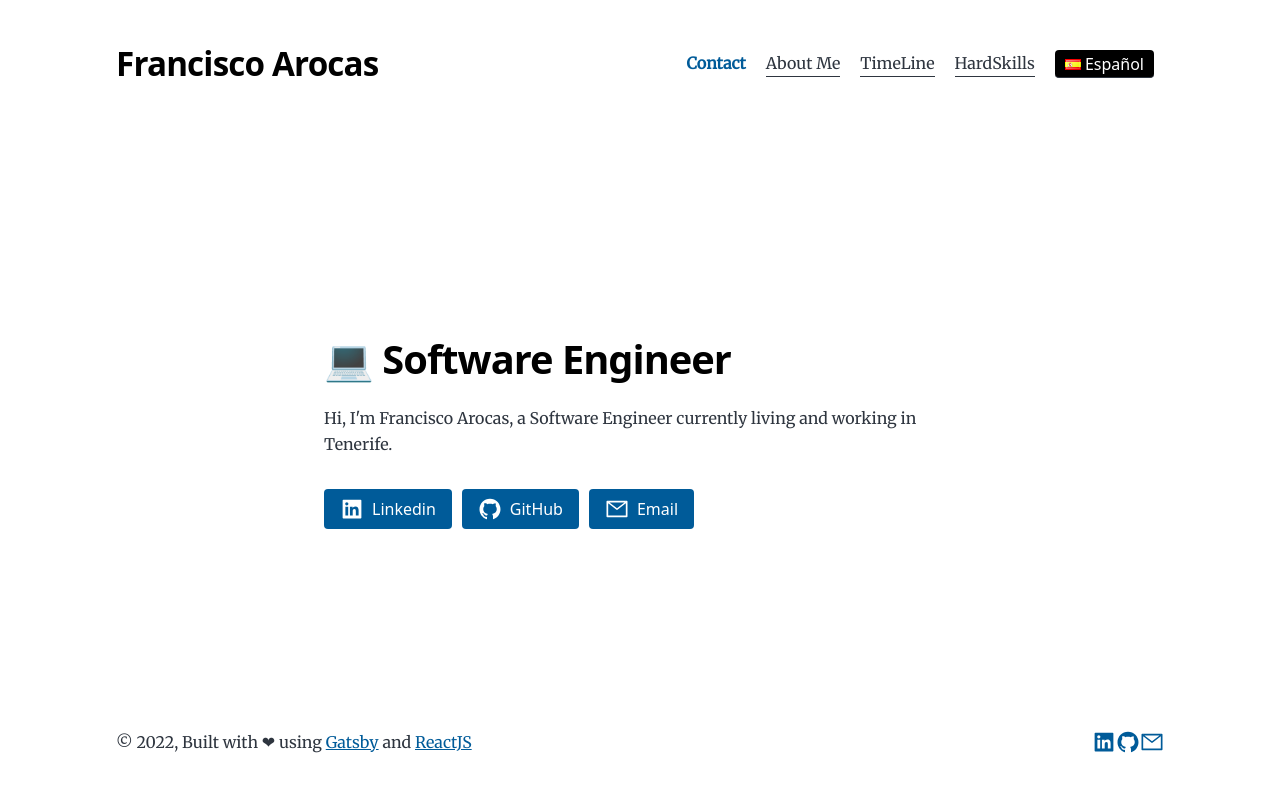
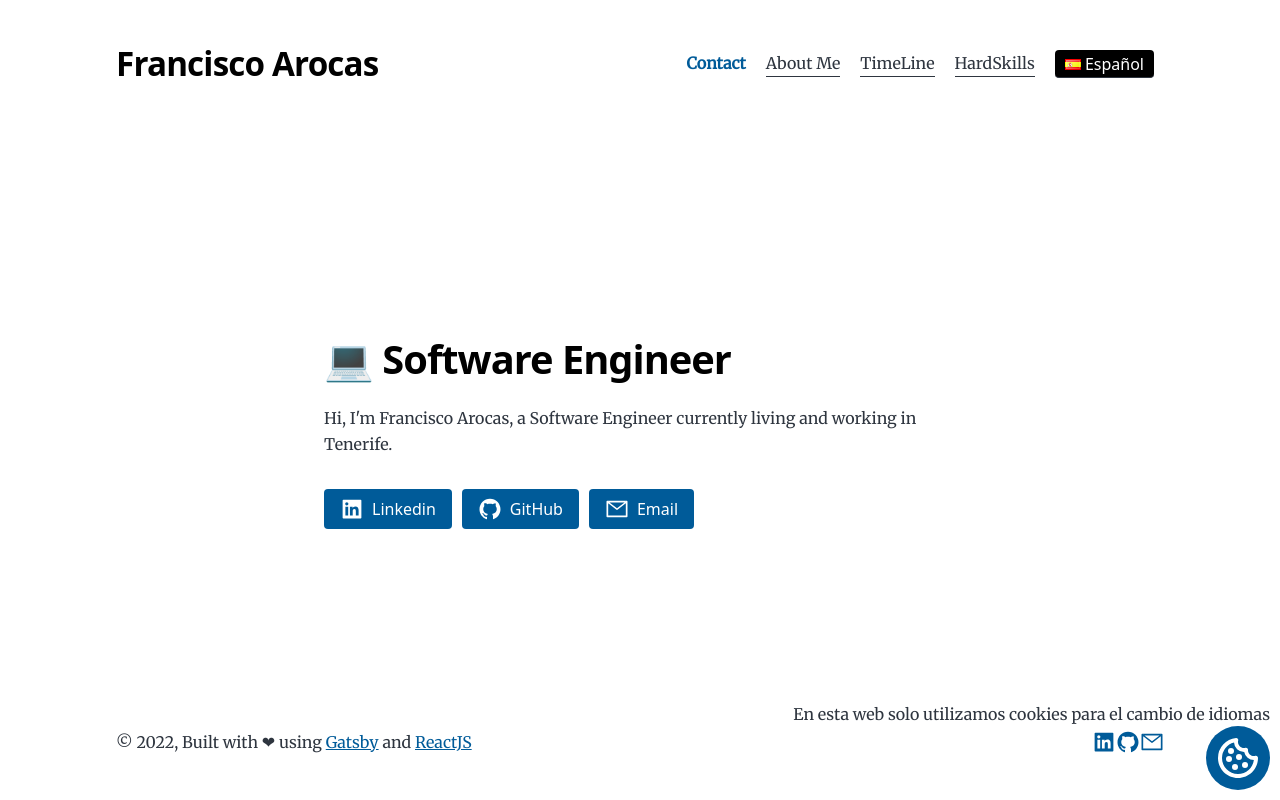
Before and after one commit to franciscoarocas/franciscoarocas.com, a Gatsby site: page / in a window 1280 px wide. Built offline with nearby package versions, Linux system fonts and the light colour scheme; Gatsby itself is replaced by a stand-in of ours.

Commit message:
Firts implementation of cookies message

```diff
--- /dev/null
+++ b/src/components/cookiesMessage.tsx
@@ -0,0 +1,20 @@
+import * as React from "react"
+
+import { BiCookie } from 'react-icons/bi';
+
+const CookiesMessage = () => {
+
+  return (
+    <div className="cookieMessageDiv">
+      <div className="cookieMessage">
+        En esta web solo utilizamos cookies para el cambio de idiomas
+      </div>
+      <div className="cookieMessageIcon">
+        <BiCookie fill="white" size={48}/>
+      </div>
+    </div>
+  );
+
+};
+
+export default CookiesMessage;
--- a/src/components/layout.js
+++ b/src/components/layout.js
@@ -7,6 +7,7 @@ import {IntlProvider, FormattedMessage } from 'react-intl';
 import { useCookies } from 'react-cookie';
 
 import TopNav from '../components/topNav';
+import CookiesMessage from "./cookiesMessage";
 
 import { AiFillLinkedin, AiFillGithub, AiOutlineMail } from 'react-icons/ai'
 
@@ -58,6 +59,7 @@ const Layout = ({ location, title, children }) => {
             <a href="mailto:hola@franciscoarocas.com"><AiOutlineMail size={24}/></a>
           </div>
         </footer>
+        <CookiesMessage/>
       </div>
     </IntlProvider>
   )
--- a/src/style.css
+++ b/src/style.css
@@ -588,3 +588,19 @@ footer {
 .mobileClose {
   display: none;
 }
+
+.cookieMessageDiv {
+  position: fixed;
+  bottom: 10px;
+  right: 10px;
+  text-align: right;
+}
+
+.cookieMessageIcon {
+  background-color: var(--color-primary);
+  line-height: 0;
+  border-radius: 50%;
+  padding: 0.5rem;
+  cursor: pointer;
+  display: inline-block;
+}
```
